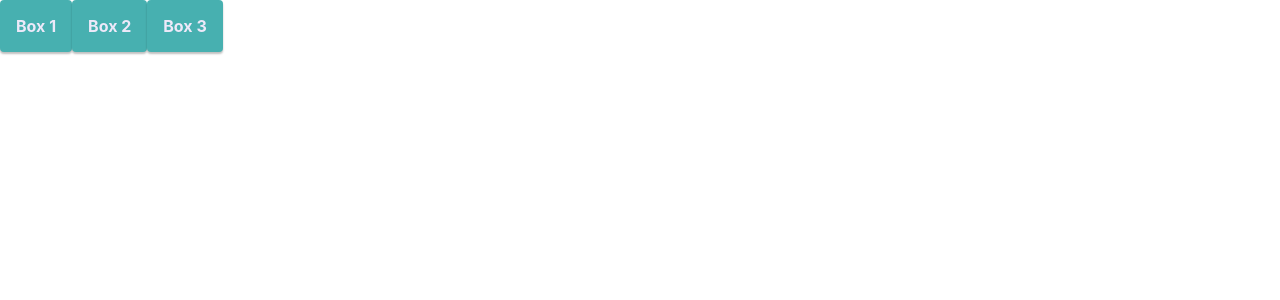
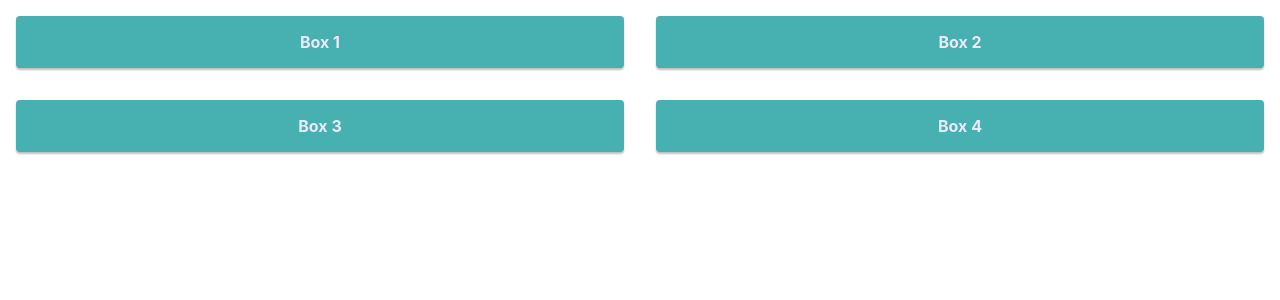
Before and after one commit to KenwayTheGreat/react-typescript-storybook-scss, a React (Create React App) app: page / in a window 1280 px wide. Shown: the top 300 px of the page. Built offline with nearby package versions, Linux system fonts and the light colour scheme.

Commit message:
added grid marking properties.

```diff
--- a/src/App.tsx
+++ b/src/App.tsx
@@ -4,18 +4,22 @@ import Grid from './Components/Grid/Grid';
 
 function App() {
   return (
-    <div className="App">
-      <Grid container>
-        <Grid item>
+    <div className="App" style={{margin: '16px'}}>
+      <Grid container spacing="md" >
+        <Grid item cols={6}>
           <Box>Box 1 </Box>
         </Grid>
 
-        <Grid item>
+        <Grid item cols={6}>
           <Box>Box 2 </Box>
         </Grid>
 
-        <Grid item>
+        <Grid item cols={6}>
           <Box>Box 3 </Box>
+        </Grid>
+
+        <Grid item cols={6}>
+          <Box>Box 4 </Box>
         </Grid>
       </Grid>
     </div>
--- a/src/Components/Grid/Grid.module.scss
+++ b/src/Components/Grid/Grid.module.scss
@@ -1,9 +1,29 @@
+$spacing : ('sm':8px, 'md':16px, 'lg':24px);
+
 .Grid {
   &_container {
     display: flex;
+    flex-wrap: wrap;
   }
 
   &_item {
     display: block;
   }
+
+  @for $i from 1 to 13 {
+    &_cols_#{$i} {
+      flex-basis: $i / 12 * 100%;
+    }
+  }
+
+  @each $name,
+  $value in $spacing {
+    &_spacing_#{$name} {
+      margin: -$value;
+    }
+
+    &_spacing_#{$name}>&_item {
+      padding: $value;
+    }
+  }
 }
--- a/src/Components/Grid/Grid.tsx
+++ b/src/Components/Grid/Grid.tsx
@@ -2,14 +2,21 @@ import { FunctionComponent, ReactNode } from 'react';
 import styles from './Grid.module.scss';
 import classNames from 'classnames';
 
+type Cols = 1 | 2 | 3 | 4 | 5 | 6 | 7 | 8 | 9 | 10 | 11 | 12;
+type Spacing = 'sm' | 'md' | 'lg';
+
 const Grid: FunctionComponent<{
   children: ReactNode,
   container?: boolean,
-  item?: boolean
-}> = ({ children, container, item }) => {
+  item?: boolean,
+  cols?: Cols,
+  spacing?: Spacing
+}> = ({ children, container, item, cols, spacing }) => {
   const cn = classNames({
     [styles.Grid_container]: container,
-    [styles.Item_container]: item
+    [styles.Grid_item]: item,
+    [styles[`Grid_cols_${cols}`]]: cols,
+    [styles[`Grid_spacing_${spacing}`]]: spacing
   });
   return <div className={cn}>{children}</div>
 }
```
